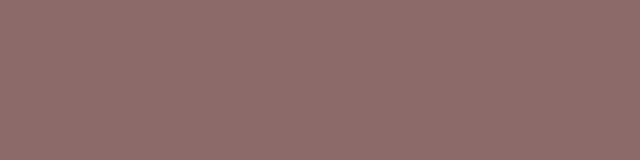
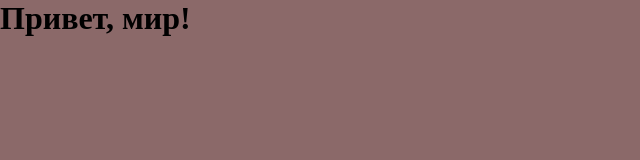
Before and after one commit to Geelix6/practice, a plain HTML site: page index.html in a window 1280 px wide. Shown: the whole page, without its empty margins (0-640 px from the left). Drawn offline with Linux system fonts and the light colour scheme.

Commit message:
"Привет, мир" сообщение

```diff
--- a/index.html
+++ b/index.html
@@ -7,5 +7,7 @@
     <title>My project</title>
   </head>
   <script src="js/script.js"></script>
-  <body></body>
+  <body>
+    <h1>Привет, мир!</h1>
+  </body>
 </html>
```
